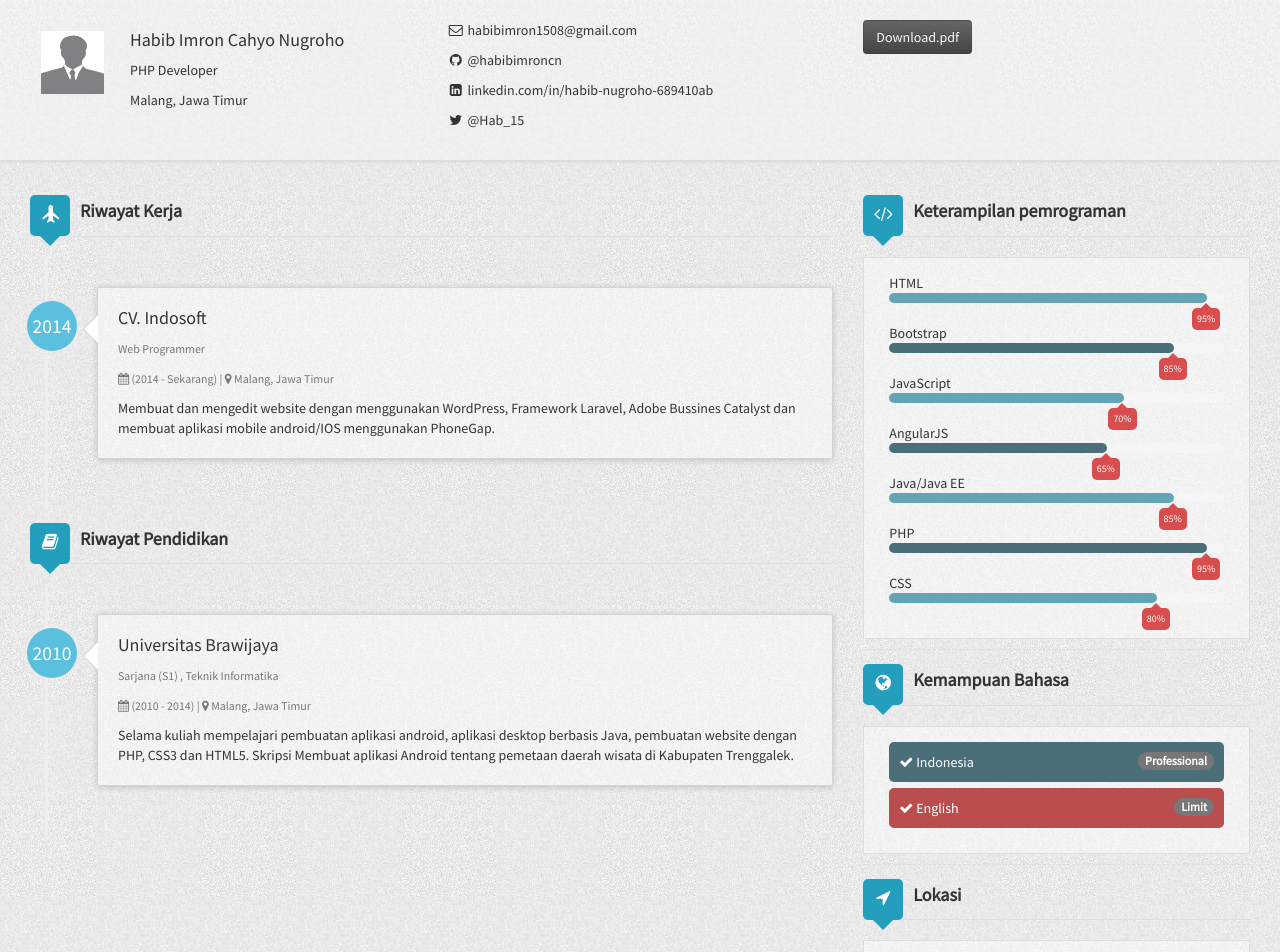
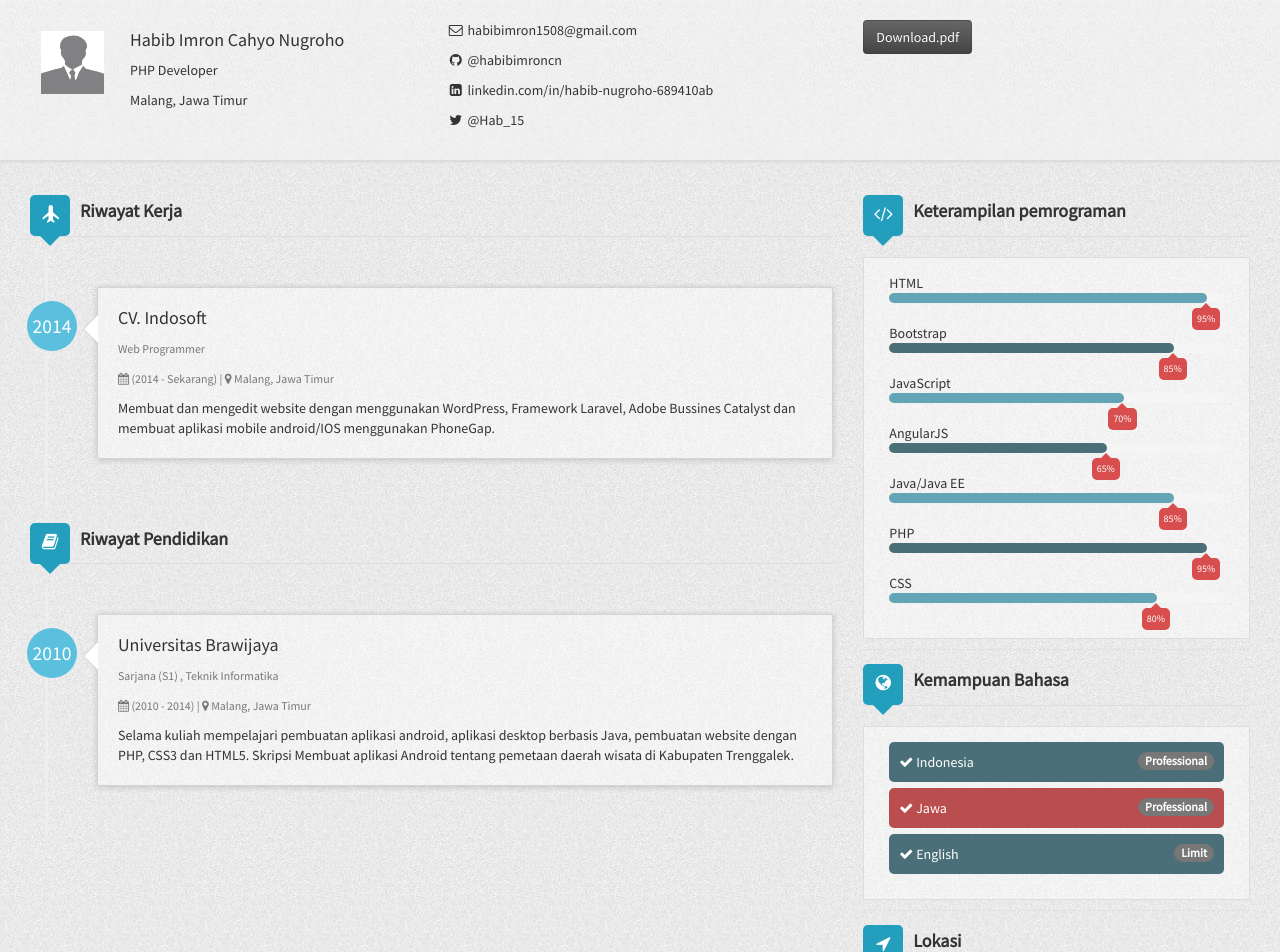
Before and after one commit to D-E-F-E-A-T/my-resume-1, a Jekyll site: the page built from index.html, in a window 1280 px wide, cut to the strip 0-952 px from the top of the page. Built offline with Jekyll 4.4.1, drawn with Linux system fonts in a browser that asks for light colours; nearby versions of some CDN libraries.

Commit message:
Update _config.yml

```diff
--- a/_config.yml
+++ b/_config.yml
@@ -48,6 +48,9 @@ author:
       name: Indonesia
       proficiency: Professional
     - language2:
+      name: Jawa
+      proficiency: Professional
+    - language3:
       name: English
       proficiency: Limit
   programmingSkills:
```
